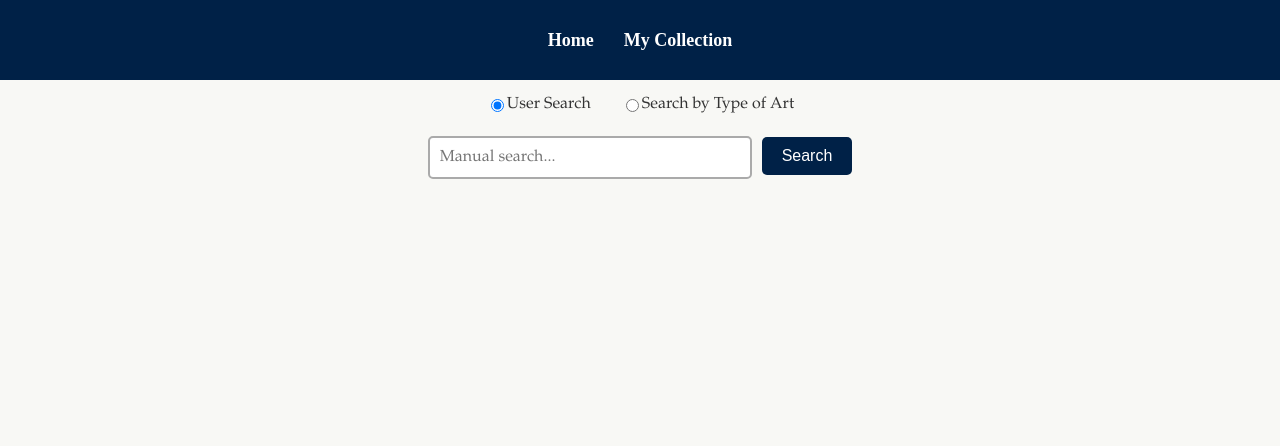
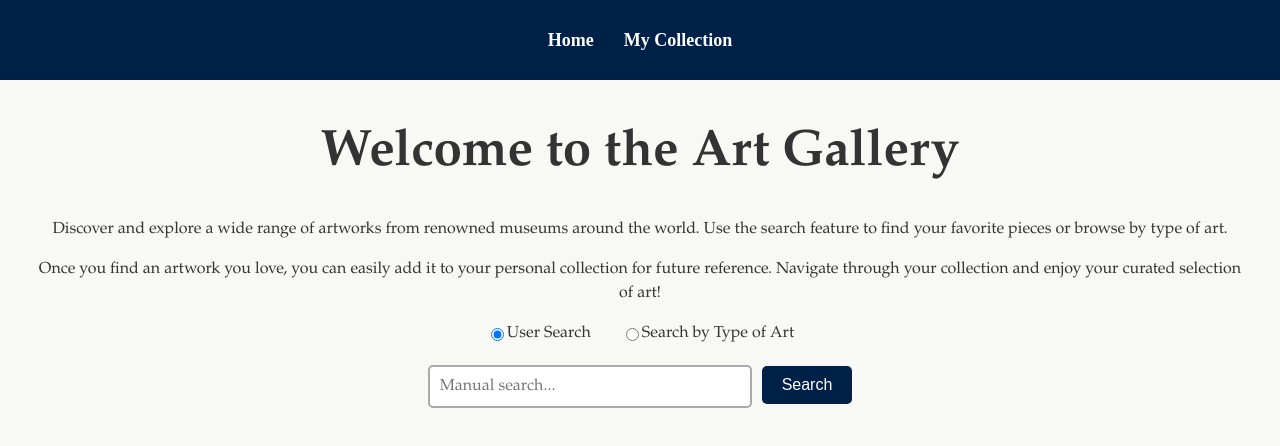
Before and after one commit to ndanner22/art-curator, a React (Vite) app: page / in a window 1280 px wide. Shown: the top 446 px of the page. Built offline with nearby package versions, Linux system fonts and the light colour scheme.

Commit message:
Add introductory text to site and search page

```diff
--- a/src/Components/ArtWorksSearch.jsx
+++ b/src/Components/ArtWorksSearch.jsx
@@ -129,6 +129,19 @@ const ArtWorksSearch = ({ addToCollection }) => {
 
   return (
     <div>
+      <div className="intro-text">
+        <h1>Welcome to the Art Gallery</h1>
+        <p>
+          Discover and explore a wide range of artworks from renowned museums
+          around the world. Use the search feature to find your favorite pieces
+          or browse by type of art.
+        </p>
+        <p>
+          Once you find an artwork you love, you can easily add it to your
+          personal collection for future reference. Navigate through your
+          collection and enjoy your curated selection of art!
+        </p>
+      </div>
       {/* Radio buttons to toggle between User Search and Search by Art Type */}
       <div className="radio-group">
         <label className="radio-label">
```
